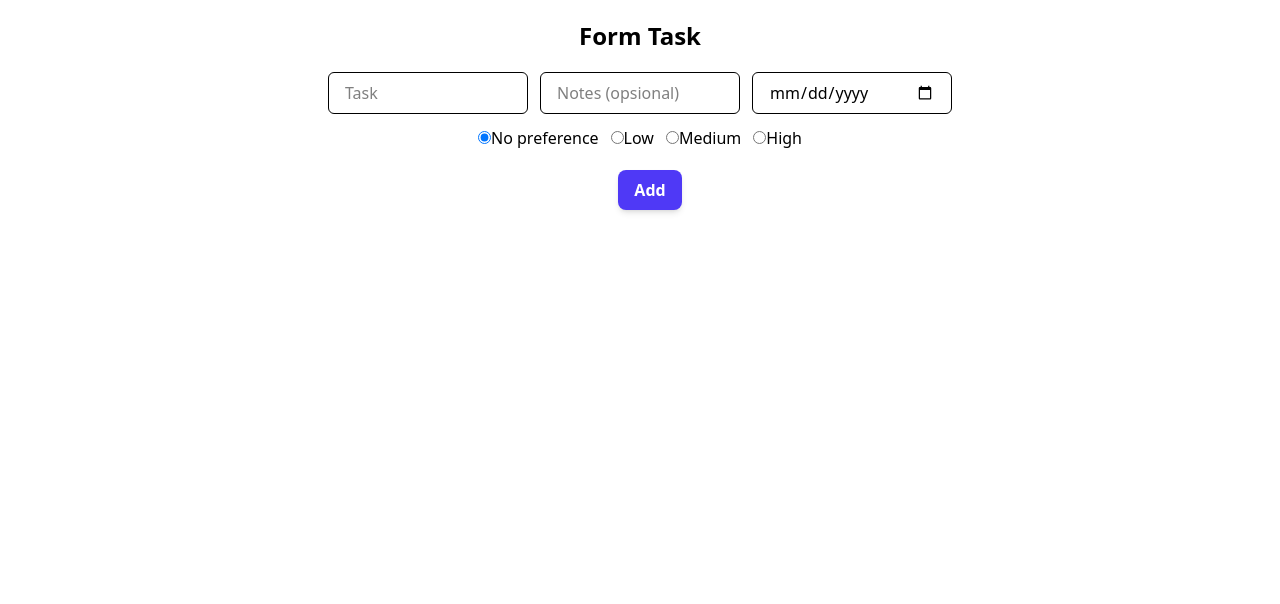
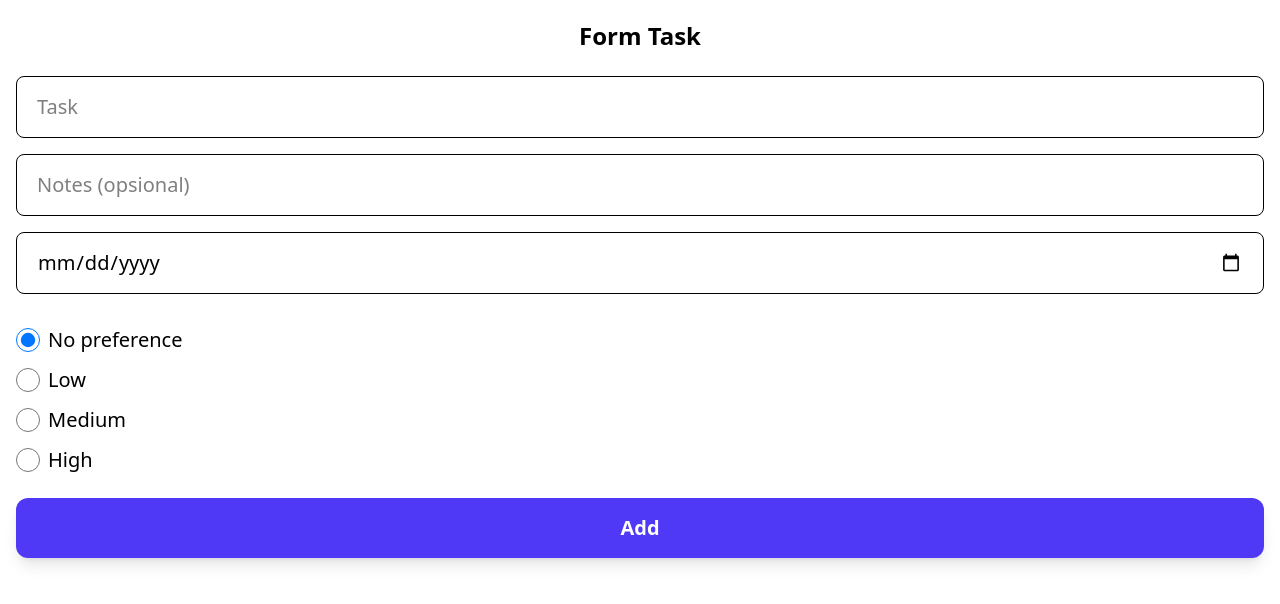
Before and after one commit to Gyandraa/Smart-Activity, a React (Vite) app: page /task-form in a window 1280 px wide. Shown: the top 604 px of the page. Built offline with nearby package versions, Linux system fonts and the light colour scheme.

Commit message:
feat : add styling for form pages

```diff
--- a/src/features/task/components/TaskForm.jsx
+++ b/src/features/task/components/TaskForm.jsx
@@ -40,11 +40,10 @@ export default function TaskForm({ addTask, editingTask, updatedTask }) {
 
     navigate("/");
   };
-
   return (
-    <form onSubmit={handleSubmit} className="text-center mt-5">
+    <form onSubmit={handleSubmit} className="text-center mt-6 px-4">
       <input
-        className="w-50 px-4 py-2 border rounded-md"
+        className="w-full px-5 py-4 mb-4 border rounded-lg text-xl"
         type="text"
         placeholder="Task"
         value={newTask}
@@ -52,7 +51,7 @@ export default function TaskForm({ addTask, editingTask, updatedTask }) {
       />
 
       <input
-        className="w-50 px-4 py-2 ml-3 border rounded-md"
+        className="w-full px-5 py-4 mb-4 border rounded-lg text-xl"
         type="text"
         placeholder="Notes (opsional)"
         value={newNotes}
@@ -60,63 +59,67 @@ export default function TaskForm({ addTask, editingTask, updatedTask }) {
       />
 
       <input
-        className="w-50 px-4 py-2 ml-3 border rounded-md"
+        className="w-full px-5 py-4 mb-4 border rounded-lg text-xl"
         type="date"
         value={newDeadline}
         onChange={(e) => setNewDeadline(e.target.value)}
       />
 
-      <div className="mt-3">
-        <label>
+      <div className="mt-4 flex flex-col space-y-3 text-xl">
+        <label className="flex items-center space-x-2">
           <input
             type="radio"
             name="importance"
             value="Auto"
             checked={newImportance === null}
             onChange={() => setNewImportance(null)}
+            className="w-6 h-6"
           />
-          No preference
+          <span>No preference</span>
         </label>
 
-        <label className="ml-3">
+        <label className="flex items-center space-x-2">
           <input
             type="radio"
             name="importance"
             value="Low"
             checked={newImportance === "Low"}
             onChange={(e) => setNewImportance(e.target.value)}
+            className="w-6 h-6"
           />
-          Low
+          <span>Low</span>
         </label>
 
-        <label className="ml-3">
+        <label className="flex items-center space-x-2">
           <input
             type="radio"
             name="importance"
             value="Medium"
             checked={newImportance === "Medium"}
             onChange={(e) => setNewImportance(e.target.value)}
+            className="w-6 h-6"
           />
-          Medium
+          <span>Medium</span>
         </label>
 
-        <label className="ml-3">
+        <label className="flex items-center space-x-2">
           <input
             type="radio"
             name="importance"
             value="High"
             checked={newImportance === "High"}
             onChange={(e) => setNewImportance(e.target.value)}
+            className="w-6 h-6"
           />
-          High
+          <span>High</span>
         </label>
       </div>
 
       <button
         type="submit"
-        className="px-4 py-2 ml-5 mt-5 bg-indigo-600 text-white font-semibold
-      rounded-lg shadow-md hover:bg-indigo-700 focus:outline-none focus:ring-2
-      focus:ring-indigo-500 focus:ring-opacity-75"
+        className="w-full px-6 py-4 mt-6 bg-indigo-600 text-white font-bold
+      rounded-xl shadow-lg hover:bg-indigo-700 focus:outline-none focus:ring-2
+      focus:ring-indigo-500 focus:ring-opacity-75 text-xl"
       >
         {editingTask ? "Update" : "Add"}
       </button>
```
